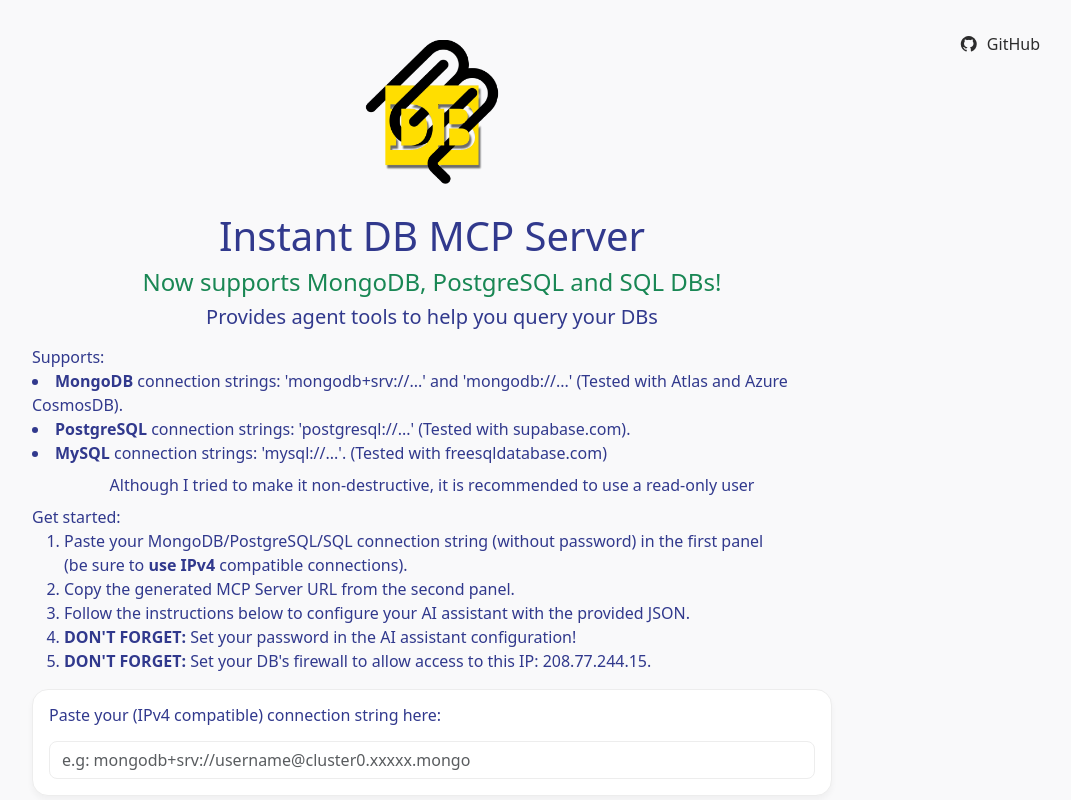
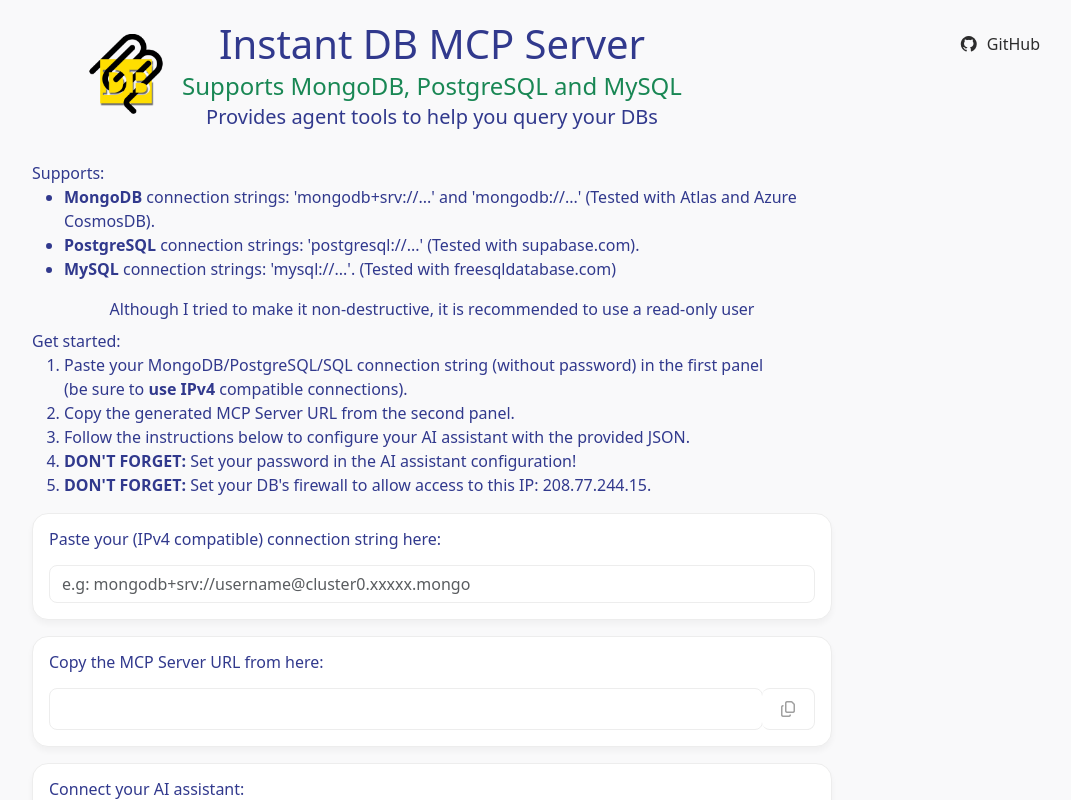
Before and after one commit to shoomkloom/dbmcp-app, an Angular app: page / in a window 1280 px wide. Shown: the top 800 px of the page, without its empty margins (208-1279 px from the left). Built offline with nearby package versions, Linux system fonts and the light colour scheme.

Commit message:
Logo beside the title

```diff
--- a/src/app/main-page/main-page.component.html
+++ b/src/app/main-page/main-page.component.html
@@ -3,36 +3,50 @@
     <!-- Message container for 'Copied!' feedback -->
     <div id="message-container" class="message-container"></div>
 
-    <!-- Top section with logo and GitHub link -->
-    <header class="d-flex justify-content-between align-items-center py-4 px-4">
-        <!-- Logo -->
-        <div class="logo-container mx-auto position-relative">
-            <img src="assets/logo.png" alt="Company Logo" class="img-fluid logo-img">
+    <!-- Top section with logo, titles, and GitHub link -->
+    <header class="py-1 px-4 w-100 position-relative">
+        <!-- Centered titles block (the page’s true center) -->
+        <div class="position-relative mx-auto text-center" style="width: max-content;">
+            <!-- Logo sits just to the left of the centered block; does NOT affect centering -->
+            <img
+                src="assets/logo.png"
+                alt="Company Logo"
+                class="position-absolute top-50 end-100 translate-middle-y me-3"
+                style="height:80px;"
+            />
+
+            <!-- Titles -->
+            <h1 class="main-title mb-1">Instant DB MCP Server</h1>
+            <h4 class="main-title text-success mb-1">Supports MongoDB, PostgreSQL and MySQL</h4>
+            <h5 class="main-title">Provides agent tools to help you query your DBs</h5>
         </div>
-        <!-- GitHub Link -->
-        <a href="https://github.com/shoomkloom/dbmcp-server" target="_blank" class="github-link">
-        <i class="fab fa-github me-2"></i>
-        <span>GitHub</span>
+
+        <!-- GitHub Link pinned to far right; does not affect centering -->
+        <a
+            href="https://github.com/shoomkloom/dbmcp-server"
+            target="_blank"
+            class="github-link position-absolute top-0 end-0 me-4 mt-3">
+            <i class="fab fa-github me-2"></i>
+            <span>GitHub</span>
         </a>
     </header>
 
     <!-- Main content sections -->
     <main class="py-1">
         <!-- Main Title -->
-        <h1 class="main-title text-center">Instant DB MCP Server</h1>
-        <h4 class="main-title text-center text-success">Now supports MongoDB, PostgreSQL and SQL DBs!</h4>
-        <h5 class="main-title text-center">Provides agent tools to help you query your DBs</h5>
         <div class="sub-title">
             <div class="main-title mt-3">Supports:</div>
+            <ul>
                 <li><b>MongoDB</b> connection strings: 'mongodb+srv://...' and 'mongodb://...' (Tested with Atlas and Azure CosmosDB).</li>
                 <li><b>PostgreSQL</b> connection strings: 'postgresql://...' (Tested with supabase.com).</li>
                 <li><b>MySQL</b> connection strings: 'mysql://...'. (Tested with freesqldatabase.com)</li>
+            </ul>
         </div>
         <div class="sub-title text-center mt-2">Although I tried to make it non-destructive, it is recommended to use a read-only user</div>
 
         <div class="sub-title">
             <div class="main-title mt-2">Get started:</div>
-            <ol class="steps-list">
+            <ol>
                 <li>Paste your MongoDB/PostgreSQL/SQL connection string (without password) in the first panel<br>(be sure to <b>use IPv4</b> compatible connections).</li>
                 <li>Copy the generated MCP Server URL from the second panel.</li>
                 <li>Follow the instructions below to configure your AI assistant with the provided JSON.</li>
```
